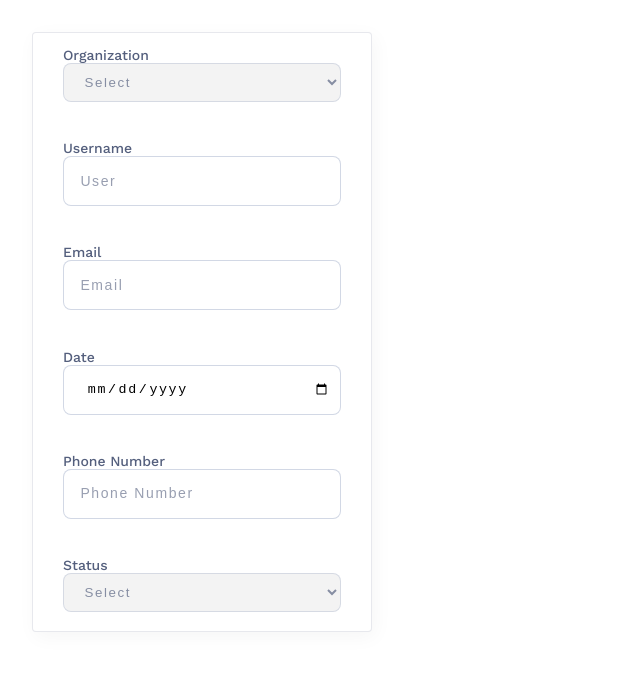
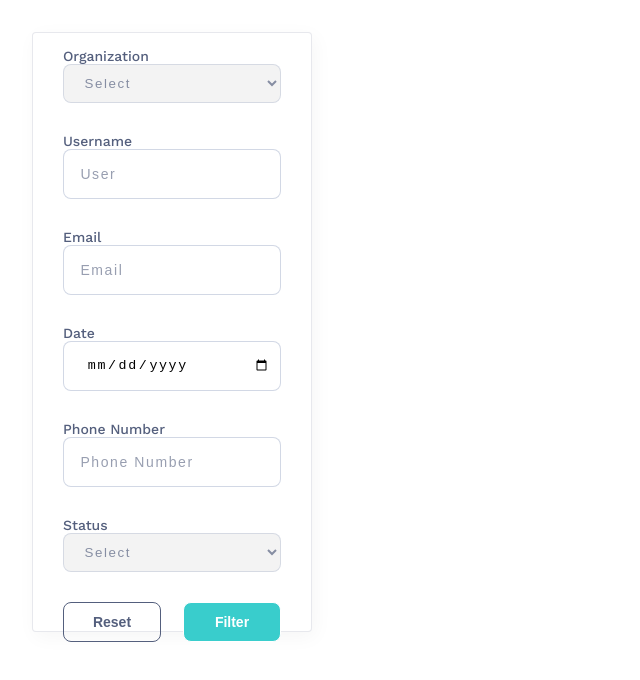
Before and after one commit to Dhei-vid/lendsqr-fe-test, a React (Create React App) app: page /filter in a window 1280 px wide. Shown: the top 680 px of the page, without its empty margins (0-640 px from the left). Built offline with nearby package versions, Linux system fonts and the light colour scheme; a web font is replaced by a local one.

Commit message:
created the filter button

```diff
--- a/src/components/filter/filter.component.jsx
+++ b/src/components/filter/filter.component.jsx
@@ -47,6 +47,11 @@ const Filter = () => {
             <option value='active'>Active</option>
           </select>
         </label>
+
+        <div className='filter-button-container'>
+          <button className='btn reset-btn'>Reset</button>
+          <button className='btn filter-btn'>Filter</button>
+        </div>
       </form>
     </div>
   )
--- a/src/components/filter/filter.styles.scss
+++ b/src/components/filter/filter.styles.scss
@@ -11,9 +11,9 @@
   flex-direction: column;
   justify-content: space-around;
   //   margin: 10px auto;
-  max-width: 340px;
+  max-width: 280px;
   height: 600px;
-  padding: 10px 30px;
+  padding: 15px 30px;
 
   input,
   select {
@@ -46,4 +46,40 @@
     line-height: 16px;
     color: #545f7d;
   }
+
+  .filter-button-container {
+    display: flex;
+    justify-content: space-between;
+
+    .btn {
+      width: 98px;
+      height: 40px;
+      border-radius: 8px;
+      border: 1px solid;
+      cursor: pointer;
+      font-weight: 600;
+      font-size: 14px;
+      line-height: 16px;
+    }
+
+    .reset-btn {
+      background: transparent;
+      color: #545f7d;
+
+      &:hover {
+        color: #fff;
+        background: #545f7d;
+      }
+    }
+
+    .filter-btn {
+      background: #39cdcc;
+      color: #fff;
+
+      &:hover {
+        color: #39cdcc;
+        background: transparent;
+      }
+    }
+  }
 }
--- a/src/components/userData/userData.components.jsx
+++ b/src/components/userData/userData.components.jsx
@@ -164,10 +164,6 @@ const UserData = () => {
           </tbody>
         </table>
       </div>
-      <div>
-        <span>Showing</span>
-        <span>Showing</span>
-      </div>
     </>
   )
 }
--- a/src/components/userProfileDetails/userProfile.styles.scss
+++ b/src/components/userProfileDetails/userProfile.styles.scss
@@ -167,6 +167,7 @@ div + .border-item {
     border-radius: 8px;
     width: 170px;
     height: 40px;
+    cursor: pointer;
 
     font-family: 'Work Sans';
     font-style: normal;
@@ -181,11 +182,21 @@ div + .border-item {
   .blacklist-btn {
     border: 1px solid #e4033b;
     color: #e4033b;
+
+    &:hover {
+      color: #fff;
+      background: #e4033b;
+    }
   }
 
   .active-btn {
     border: 1px solid #39cdcc;
     color: #39cdcc;
+
+    &:hover {
+      color: #fff;
+      background: #39cdcc;
+    }
   }
 }
 
```
Also changed, not shown: src/components/pagination/pagination.component.jsx (+33 -1 lines).
